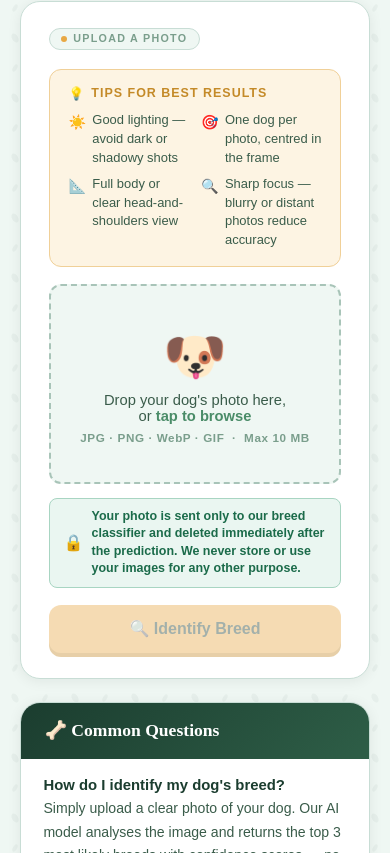
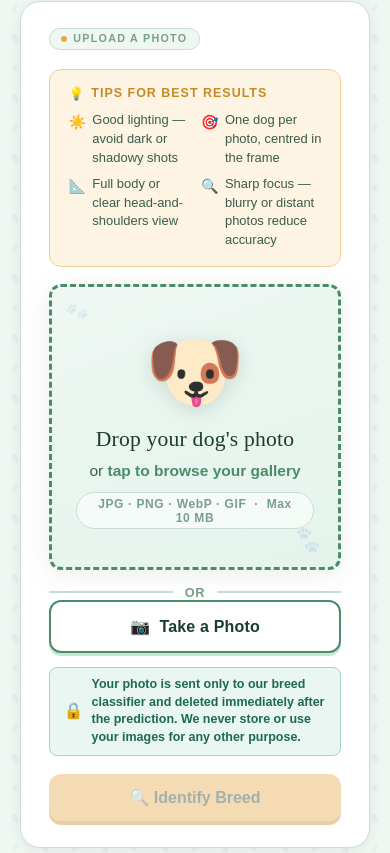
Before and after one commit to chrismontes22/static_dog_breed_id, a plain HTML site: page frontend/index.html in a window 390 px wide. Shown: the part 577-1430 px from the top of the page. Drawn offline with Linux system fonts and the light colour scheme; no server answers.

Commit message:
feat: can take pictures from phone camera

```diff
--- a/frontend/index.html
+++ b/frontend/index.html
@@ -500,21 +500,27 @@
       color: var(--ink-lt); font-size: .87rem; font-weight: 500;
     }
 
-    /* ══ UPLOAD ══ */
+    /* ══ UPLOAD ZONE — bigger & more prominent ══ */
     .upload-zone {
-      border: 2.5px dashed var(--border-dk); border-radius: var(--radius-sm);
+      border: 3px dashed var(--forest-lt);
+      border-radius: var(--radius-sm);
       text-align: center; cursor: pointer;
-      transition: border-color .2s, background .2s, transform .2s;
-      background: var(--mint-bg);
+      transition: border-color .2s, background .2s, transform .2s, box-shadow .2s;
+      background: linear-gradient(160deg, var(--mint-bg) 0%, #e4f4ec 100%);
       position: relative;
       overflow: hidden;
-      min-height: 200px;
+      /* ↑ taller, grabs attention */
+      min-height: 280px;
       display: flex; align-items: center; justify-content: center;
+      box-shadow: 0 4px 24px rgba(46,94,71,.10), inset 0 1px 0 rgba(255,255,255,.8);
     }
     .upload-zone:hover, .upload-zone.drag-over {
-      border-color: var(--forest-lt); background: var(--mint-lt); transform: scale(1.01);
-    }
-    .upload-zone.has-image:hover { transform: none; }
+      border-color: var(--gold);
+      background: linear-gradient(160deg, var(--mint-lt) 0%, #d8f0e6 100%);
+      transform: scale(1.015);
+      box-shadow: 0 8px 32px rgba(46,94,71,.15), inset 0 1px 0 rgba(255,255,255,.9);
+    }
+    .upload-zone.has-image:hover { transform: none; box-shadow: var(--shadow-sm); }
     .upload-zone.has-image {
       background: #000;
       border-style: solid;
@@ -524,21 +530,58 @@
     .upload-zone input { display: none; }
 
     #upload-prompt {
-      padding: 2.4rem 1rem 2rem;
+      /* more generous padding to fill the larger zone */
+      padding: 2.8rem 1.5rem 2.4rem;
       display: flex; flex-direction: column; align-items: center;
     }
     .dog-icon {
-      font-size: 3.2rem; line-height: 1; margin-bottom: .6rem; display: block;
+      /* bigger icon */
+      font-size: 5rem;
+      line-height: 1; margin-bottom: .9rem; display: block;
       animation: sniff 2.5s ease-in-out infinite;
-    }
-    @keyframes sniff { 0%,100%{transform:translateY(0)}40%{transform:translateY(-6px)}60%{transform:translateY(-3px)} }
-    .upload-text { color: var(--ink-mid); font-size: .92rem; font-weight: 500; }
+      filter: drop-shadow(0 4px 10px rgba(46,94,71,.18));
+    }
+    @keyframes sniff { 0%,100%{transform:translateY(0)}40%{transform:translateY(-8px)}60%{transform:translateY(-4px)} }
+
+    .upload-title {
+      font-family: 'Abril Fatface', serif;
+      font-size: 1.35rem;
+      color: var(--forest);
+      margin-bottom: .45rem;
+      letter-spacing: .01em;
+    }
+    .upload-text {
+      color: var(--ink-mid); font-size: .97rem; font-weight: 500;
+      line-height: 1.55;
+    }
     .upload-text strong { color: var(--forest-lt); font-weight: 700; }
     .upload-formats {
-      margin-top: .45rem;
-      font-size: .73rem; font-weight: 600; color: var(--ink-lt);
+      margin-top: .6rem;
+      font-size: .75rem; font-weight: 600; color: var(--ink-lt);
       letter-spacing: .05em;
-    }
+      background: rgba(255,255,255,.6);
+      border: 1.5px solid var(--border);
+      border-radius: 99px;
+      padding: .2rem .75rem;
+      display: inline-block;
+    }
+
+    /* subtle corner pawprints for visual flair */
+    .upload-zone::before {
+      content: '🐾';
+      position: absolute; bottom: 14px; right: 16px;
+      font-size: 1.4rem; opacity: .12; pointer-events: none;
+      transform: rotate(15deg);
+    }
+    .upload-zone::after {
+      content: '🐾';
+      position: absolute; top: 14px; left: 14px;
+      font-size: 1.1rem; opacity: .10; pointer-events: none;
+      transform: rotate(-20deg);
+    }
+    /* has-image state resets the pseudo-elements */
+    .upload-zone.has-image::before,
+    .upload-zone.has-image::after { display: none; }
 
     #preview-wrap {
       display: none;
@@ -572,6 +615,57 @@
       z-index: 2;
     }
     .clear-btn:hover { background: var(--ink); }
+
+    /* ══ MOBILE CAMERA OPTION ══ */
+    /*
+      Only shown on touch/mobile screens.
+      Uses a real <input capture="environment"> so the OS camera app opens directly.
+    */
+    .camera-divider {
+      display: none; /* hidden on desktop */
+      align-items: center; gap: .75rem;
+      margin: .9rem 0 0;
+      color: var(--ink-lt); font-size: .8rem; font-weight: 600;
+      letter-spacing: .06em; text-transform: uppercase;
+    }
+    .camera-divider::before,
+    .camera-divider::after {
+      content: ''; flex: 1; height: 1.5px;
+      background: var(--border);
+    }
+
+    #camera-input { display: none; }
+
+    .btn-camera {
+      display: none; /* hidden on desktop */
+      width: 100%;
+      padding: .95rem 1rem;
+      background: var(--white);
+      border: 2.5px solid var(--forest-lt);
+      border-radius: var(--radius-sm);
+      font-family: 'DM Sans', sans-serif;
+      font-size: 1rem; font-weight: 700;
+      color: var(--forest);
+      cursor: pointer;
+      transition: background .2s, border-color .2s, transform .15s, box-shadow .2s;
+      box-shadow: 0 3px 0 var(--mint-mid);
+      text-align: center;
+      letter-spacing: .01em;
+    }
+    .btn-camera:hover:not(:disabled) {
+      background: var(--mint-bg);
+      border-color: var(--forest);
+      box-shadow: 0 1px 0 var(--mint-mid);
+      transform: translateY(2px);
+    }
+    .btn-camera:active:not(:disabled) { transform: translateY(3px); box-shadow: none; }
+    .btn-camera:disabled { opacity: .4; cursor: not-allowed; }
+
+    /* Show camera UI only on screens ≤ 768 px (touch / mobile) */
+    @media (max-width: 768px) {
+      .camera-divider { display: flex; }
+      .btn-camera     { display: block; }
+    }
 
     /* ══ BUTTONS ══ */
     .btn {
@@ -874,14 +968,17 @@
       </div>
     </div>
 
+    <!-- Drop zone (desktop) / tap-to-browse (mobile) -->
     <div class="upload-zone" id="drop-zone"
          role="button" tabindex="0"
          aria-label="Drop your dog photo here or click to browse">
+      <!-- Standard file picker (all devices, no camera) -->
       <input type="file" id="file-input" accept="image/jpeg,image/png,image/webp,image/gif" aria-label="Choose dog photo" />
 
       <div id="upload-prompt">
         <span class="dog-icon" aria-hidden="true">🐶</span>
-        <p class="upload-text">Drop your dog's photo here,<br>or <strong>tap to browse</strong></p>
+        <p class="upload-title">Drop your dog's photo</p>
+        <p class="upload-text">or <strong>tap to browse your gallery</strong></p>
         <p class="upload-formats">JPG · PNG · WebP · GIF &nbsp;·&nbsp; Max 10 MB</p>
       </div>
 
@@ -891,6 +988,23 @@
         <button class="clear-btn" id="clear-btn" aria-label="Remove image" type="button">✕</button>
       </div>
     </div>
+
+    <!--
+      ══ MOBILE-ONLY CAMERA BUTTON ══
+      Shown only on screens ≤ 768 px via CSS.
+      `capture="environment"` asks the OS to open the rear camera directly.
+      Falls back to the photo picker on devices that don't support capture.
+    -->
+    <div class="camera-divider" aria-hidden="true">or</div>
+    <!-- Hidden camera input — capture="environment" opens the rear/main camera -->
+    <input type="file" id="camera-input"
+           accept="image/jpeg,image/png,image/webp"
+           capture="environment"
+           aria-label="Take a photo with your camera" />
+    <button class="btn-camera" id="camera-btn" type="button"
+            aria-label="Open camera to take a photo of your dog">
+      📷 &nbsp;Take a Photo
+    </button>
 
     <!-- Privacy notice -->
     <div class="privacy-notice" role="note" aria-label="Privacy information">
@@ -1064,7 +1178,6 @@
   const rateLimiter = (() => {
     const windows = {};
     return {
-      // Returns true if the action is allowed; false if rate-limited.
       check(key, maxCalls, windowMs) {
         const now  = Date.now();
         const hits = (windows[key] || []).filter(t => now - t < windowMs);
@@ -1076,16 +1189,14 @@
   })();
 
   // SECURITY: Sanitise any string before inserting as text content.
-  // Uses the browser's own text node encoding — no custom regex needed.
   function sanitiseText(str) {
     if (typeof str !== "string") return "";
     const el = document.createElement("span");
     el.textContent = str;
-    return el.textContent; // round-trip through textContent strips all markup
+    return el.textContent;
   }
 
-  // SECURITY: Validate that a response object has the expected shape
-  // before touching any of its fields.
+  // SECURITY: Validate that a response object has the expected shape.
   function validatePredictions(data) {
     if (!data || !Array.isArray(data.predictions)) return false;
     if (data.predictions.length === 0 || data.predictions.length > 10) return false;
@@ -1105,8 +1216,6 @@
   }
 
   // ── SERVER WARM-UP PINGS ──────────────────────────────────
-  // SECURITY: Use no-cors + credentials:omit — prevents credential leakage,
-  // and the ping is only for UX (server warm-up), not for reading data.
   async function pingServer(url, dotId, labelId) {
     const dot   = document.getElementById(dotId);
     const label = document.getElementById(labelId);
@@ -1126,6 +1235,8 @@
   // ── DOM REFS ──────────────────────────────────────────────
   const dropZone      = document.getElementById("drop-zone");
   const fileInput     = document.getElementById("file-input");
+  const cameraInput   = document.getElementById("camera-input");   // ← NEW
+  const cameraBtn     = document.getElementById("camera-btn");     // ← NEW
   const uploadPrompt  = document.getElementById("upload-prompt");
   const previewWrap   = document.getElementById("preview-wrap");
   const previewImg    = document.getElementById("preview-img");
@@ -1160,7 +1271,6 @@
   let selectedBreed = null;
   let allBreeds     = [];
   let breedsLoaded  = false;
-  // Track active object URL so we can revoke it and avoid memory leaks.
   let currentPreviewURL = null;
 
   // ── STEP INDICATOR ────────────────────────────────────────
@@ -1189,7 +1299,6 @@
     try {
       const cached = localStorage.getItem("sniff_tell_breeds");
       if (cached) {
-        // SECURITY: Validate cached data before using it.
         const parsed = JSON.parse(cached);
         if (Array.isArray(parsed) && parsed.every(b => typeof b === "string" && b.length <= 120)) {
           allBreeds    = parsed;
@@ -1197,7 +1306,6 @@
           renderBreedChips(allBreeds);
           return;
         }
-        // Cache corrupt — remove it.
         localStorage.removeItem("sniff_tell_breeds");
       }
     } catch { /* ignore localStorage errors */ }
@@ -1206,7 +1314,6 @@
       const res = await fetch("Dog_List.txt");
       if (!res.ok) throw new Error(`Could not load breed list (${res.status})`);
       const text = await res.text();
-      // SECURITY: Limit each breed entry to sensible length and strip any markup.
       allBreeds = text.split("\n")
         .map(l => sanitiseText(l.trim()))
         .filter(b => b.length > 0 && b.length <= 120);
@@ -1214,7 +1321,6 @@
       renderBreedChips(allBreeds);
       try { localStorage.setItem("sniff_tell_breeds", JSON.stringify(allBreeds)); } catch { /* quota exceeded */ }
     } catch (err) {
-      // SECURITY: Show a generic message; don't leak internal details.
       breedsLoading.textContent = "⚠️ Could not load breed list. Please try again later.";
     }
   }
@@ -1225,7 +1331,6 @@
       const el = document.createElement("div");
       el.className = "breed-chip";
       el.setAttribute("role", "listitem");
-      // SECURITY: Use textContent, not innerHTML, for all breed data from the server.
       const paw  = document.createElement("span");
       paw.className = "bc-paw";
       paw.setAttribute("aria-hidden", "true");
@@ -1248,7 +1353,6 @@
   }
 
   breedSearch.addEventListener("input", () => {
-    // SECURITY: Search the internal breed list only; never reflect raw user input into innerHTML.
     const q = breedSearch.value.trim().toLowerCase().slice(0, 100);
     const chips = breedsGrid.querySelectorAll(".breed-chip");
     let visible = 0;
@@ -1261,7 +1365,6 @@
     const noMatch = visible === 0 && q.length > 0;
     breedsEmpty.style.display = noMatch ? "block" : "none";
     breedsGrid.style.display  = noMatch ? "none"  : "";
-    // SECURITY: Use textContent, not innerHTML, to display search term.
     emptyQuery.textContent = breedSearch.value.trim().slice(0, 80);
   });
 
@@ -1279,16 +1382,36 @@
     e.preventDefault(); dropZone.classList.remove("drag-over");
     if (e.dataTransfer.files[0]) loadFile(e.dataTransfer.files[0]);
   });
-  fileInput.addEventListener("change", () => { if (fileInput.files[0]) loadFile(fileInput.files[0]); });
+
+  // Standard gallery picker
+  fileInput.addEventListener("change", () => {
+    if (fileInput.files[0]) loadFile(fileInput.files[0]);
+  });
+
+  // ── MOBILE CAMERA ────────────────────────────────────────
+  // The button triggers the hidden camera input.
+  // `capture="environment"` on the input tells the OS to open the rear camera.
+  // On devices / browsers that don't support `capture`, it falls back to the
+  // normal photo picker — perfectly graceful.
+  cameraBtn.addEventListener("click", () => {
+    // Reset the value so the change event fires even if the same photo is retaken
+    cameraInput.value = "";
+    cameraInput.click();
+  });
+
+  cameraInput.addEventListener("change", () => {
+    if (cameraInput.files[0]) loadFile(cameraInput.files[0]);
+  });
+
   clearBtn.addEventListener("click", e => { e.stopPropagation(); resetUpload(); });
 
   function loadFile(file) {
-    // SECURITY: Validate file type against an allowlist (MIME type).
+    // SECURITY: Validate MIME type against an allowlist.
     if (!ALLOWED_MIME_TYPES.has(file.type)) {
       showError(uploadError, "Please upload a valid image file (JPG, PNG, WebP, or GIF).");
       return;
     }
-    // SECURITY: Enforce file size limit to prevent large payload abuse.
+    // SECURITY: Enforce file size limit.
     if (file.size > MAX_FILE_BYTES) {
       showError(uploadError, "Image is too large. Please use a photo under 10 MB.");
       return;
@@ -1296,7 +1419,7 @@
 
     selectedFile = file;
 
-    // SECURITY: Revoke any previous object URL to free memory and prevent reuse.
+    // SECURITY: Revoke previous object URL to free memory.
     if (currentPreviewURL) {
       URL.revokeObjectURL(currentPreviewURL);
     }
@@ -1316,7 +1439,6 @@
 
   function resetUpload() {
     selectedFile = null;
-    // SECURITY: Revoke object URL on reset to free memory.
     if (currentPreviewURL) {
       URL.revokeObjectURL(currentPreviewURL);
       currentPreviewURL = null;
@@ -1328,7 +1450,8 @@
     dropZone.classList.remove("has-image");
 
     classifyBtn.disabled = true;
-    fileInput.value = "";
+    fileInput.value   = "";
+    cameraInput.value = ""; // ← also reset camera input
     clearError(uploadError);
     hideCard(cardResults); hideCard(cardAsk); hideCard(cardAnswer);
     setStep(1);
@@ -1338,7 +1461,6 @@
   classifyBtn.addEventListener("click", async () => {
     if (!selectedFile) return;
 
-    // SECURITY: Rate-limit classify calls — max 5 per 60 s.
     if (!rateLimiter.check("classify", 5, 60_000)) {
       showError(uploadError, "Too many requests. Please wait a moment before trying again.");
       return;
@@ -1352,7 +1474,6 @@
       const fd = new FormData();
       fd.append("file", selectedFile);
 
-      // SECURITY: Use credentials:"omit" to prevent cookies being sent cross-origin.
       const res = await fetch(`${CLASSIFIER_ORIGIN}/predict/`, {
         method:      "POST",
         body:        fd,
@@ -1364,7 +1485,6 @@
 
       const data = await res.json();
 
-      // SECURITY: Validate the response shape before rendering.
       if (!validatePredictions(data)) {
         throw new Error("unexpected_response_shape");
       }
@@ -1373,7 +1493,6 @@
       showCard(cardResults); setStep(2);
       cardResults.scrollIntoView({ behavior: "smooth", block: "start" });
     } catch (err) {
-      // SECURITY: Show a generic user-facing message; log technical detail to console only.
       console.error("[classify]", err.message);
       showError(uploadError, "Breed identification failed. Please try again in a moment.");
     } finally {
@@ -1390,8 +1509,6 @@
       const item = document.createElement("label");
       item.className = "pred-item";
 
-      // SECURITY: Build the prediction item entirely via DOM APIs — never via innerHTML
-      // with server-provided strings, which would be an XSS vector.
       const radio = document.createElement("input");
       radio.type = "radio";
       radio.name = "breed";
@@ -1407,7 +1524,6 @@
 
       const nameEl = document.createElement("div");
       nameEl.className = "pred-name";
-      // SECURITY: textContent prevents XSS from server-supplied breed names.
       nameEl.textContent = sanitiseText(p.display_name);
 
       const barWrap = document.createElement("div");
@@ -1448,7 +1564,6 @@
 
   selectBtn.addEventListener("click", () => {
     if (!selectedBreed) return;
-    // SECURITY: Use textContent — breed name comes from the API.
     qaBreedName.textContent = sanitiseText(selectedBreed.display_name);
     questionInput.value = ""; askBtn.disabled = true;
     clearError(askError); hideCard(cardAnswer);
@@ -1466,13 +1581,11 @@
     const question = questionInput.value.trim();
     if (!question || !selectedBreed) return;
 
-    // SECURITY: Enforce length constraint before sending.
     if (question.length > MAX_QUESTION_LENGTH) {
       showError(askError, `Question must be under ${MAX_QUESTION_LENGTH} characters.`);
       return;
     }
 
-    // SECURITY: Rate-limit ask calls — max 10 per 60 s.
     if (!rateLimiter.check("ask", 10, 60_000)) {
       showError(askError, "Too many requests. Please wait a moment before trying again.");
       return;
@@ -1492,7 +1605,6 @@
         mode:        "cors",
         signal:      controller.signal,
         body:        JSON.stringify({
-          // SECURITY: Only send the breed identifier and the question — nothing else.
           dog_breed: selectedBreed.breed,
           question,
         }),
@@ -1503,12 +1615,10 @@
 
       const data = await res.json();
 
-      // SECURITY: Validate response shape before trusting any field.
       if (!validateAskResponse(data)) {
         throw new Error("unexpected_response_shape");
       }
 
-      // SECURITY: Use textContent — the response comes from the API and must not be treated as HTML.
       answerText.textContent = sanitiseText(data.response);
       setSourceBadge(data.source);
       showCard(cardAnswer); setStep(4);
@@ -1516,7 +1626,6 @@
     } catch (err) {
       clearTimeout(timer);
       console.error("[ask]", err.message);
-      // SECURITY: All errors shown to the user are generic — technical details go to console only.
       if (err.name === "AbortError") {
         showError(askError,
           "The request timed out. The server may still be starting up.",
@@ -1543,11 +1652,9 @@
 
   function setSourceBadge(source) {
     sourceBadge.classList.remove("hidden","source-vector","source-tavily","source-blocked");
-    // SECURITY: Only accept known source values; fall back to "tavily" for anything unexpected.
     const safeSource = ALLOWED_SOURCES.has(source) ? source : "tavily";
     const cfg = SOURCE_CFG[safeSource];
     sourceBadge.classList.add(cfg.cls);
-    // SECURITY: Use textContent — label is from our own constant, but good habit regardless.
     sourceLabel.textContent = cfg.label;
   }
 
@@ -1570,7 +1677,6 @@
   function setLoading(btn, on, label) {
     btn.disabled = on;
     if (on) {
-      // SECURITY: Build loading state via DOM, not innerHTML with interpolated strings.
       btn.textContent = "";
       const spinner = document.createElement("span");
       spinner.className = "spinner";
@@ -1583,8 +1689,6 @@
   }
 
   function showError(el, msg, hint = "") {
-    // SECURITY: Build error elements via DOM APIs — msg/hint are our own strings,
-    // but never reflect raw API or user input as HTML.
     el.innerHTML = "";
     const wrapper = document.createElement("div");
     wrapper.className = "error-msg";
```
